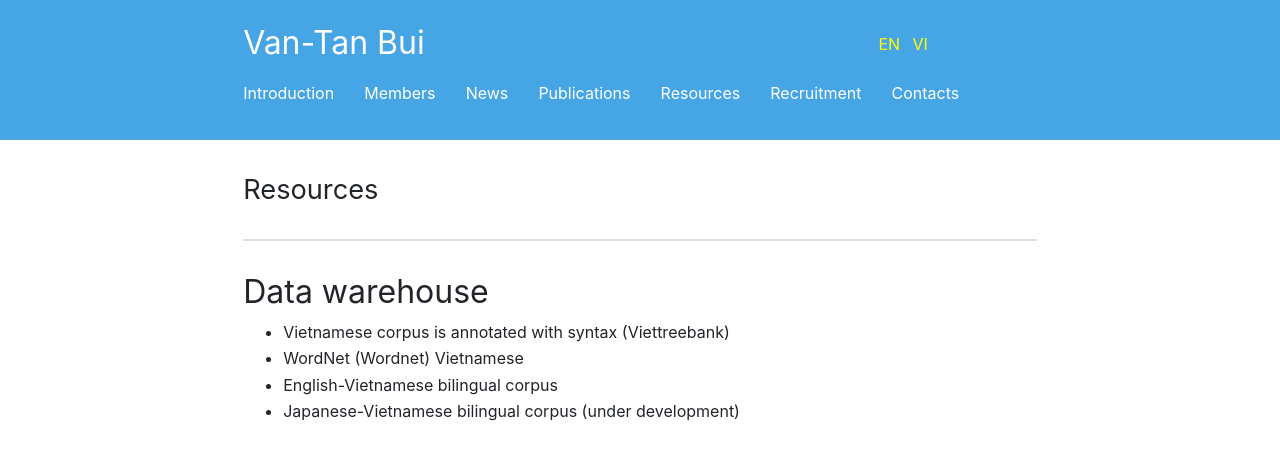
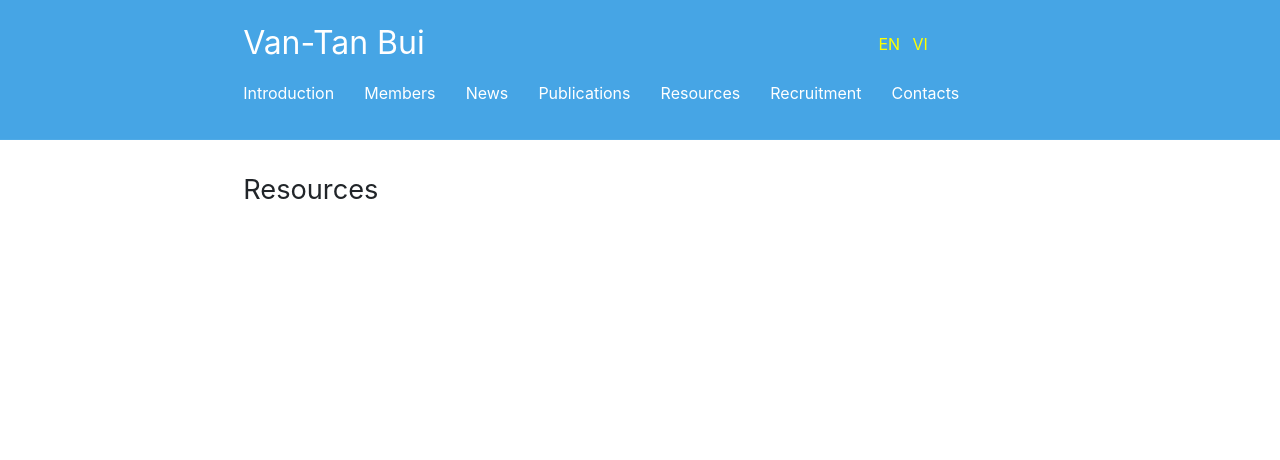
Before and after one commit to BuiTan/BuiTan.github.io, a Jekyll site: the page built from en/Resources.md, in a window 1280 px wide. Shown: the top 460 px of the page. Built offline with Jekyll 4.4.1, drawn with Linux system fonts in a browser that asks for light colours.

Commit message:
Update Resources.md

```diff
--- a/en/Resources.md
+++ b/en/Resources.md
@@ -6,11 +6,3 @@ ref: Resources
 order: 4
 ---
 # Resources
----
-
-## Data warehouse
-
-* Vietnamese corpus is annotated with syntax (Viettreebank)
-* WordNet (Wordnet) Vietnamese
-* English-Vietnamese bilingual corpus
-* Japanese-Vietnamese bilingual corpus (under development)
```
